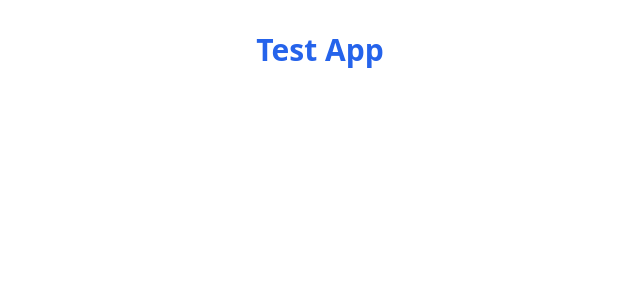
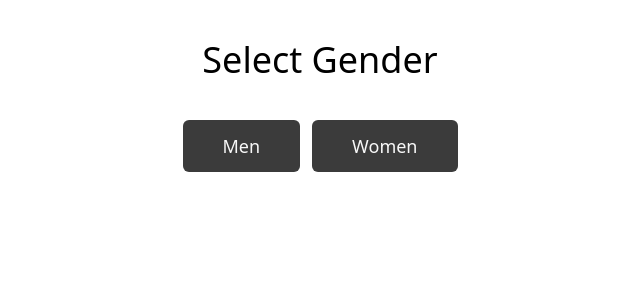
Before and after one commit to heshamfd195/wearcraft-3d-configurator, a React (Vite) app: page /gender in a window 1280 px wide. Shown: the top 300 px of the page, without its empty margins (320-960 px from the left). Built offline with nearby package versions, Linux system fonts and the light colour scheme.

Commit message:
basic routes created

```diff
--- a/index.html
+++ b/index.html
@@ -4,7 +4,7 @@
     <meta charset="UTF-8" />
     <link rel="icon" type="image/svg+xml" href="/vite.svg" />
     <meta name="viewport" content="width=device-width, initial-scale=1.0" />
-    <title>Vite + React + TS</title>
+    <title>TJM Configurator</title>
   </head>
   <body>
     <div id="root"></div>
--- a/package.json
+++ b/package.json
@@ -9,8 +9,12 @@
     "preview": "vite preview"
   },
   "dependencies": {
+    "localforage": "^1.10.0",
+    "match-sorter": "^6.3.1",
     "react": "^18.2.0",
-    "react-dom": "^18.2.0"
+    "react-dom": "^18.2.0",
+    "react-router-dom": "^6.4.4",
+    "sort-by": "^1.2.0"
   },
   "devDependencies": {
     "@types/react": "^18.0.24",
--- a/src/App.tsx
+++ b/src/App.tsx
@@ -1,16 +1,24 @@
-import { useState } from 'react'
-import reactLogo from './assets/react.svg'
-import './App.css'
-import './index.css'
+import { useState } from "react";
+import { BrowserRouter, Route, Routes } from "react-router-dom";
+import Category from "./pages/category";
+import Gender from "./pages/gender";
+import Home from "./pages/home";
+import Scene from "./stages/scene/scene";
+
 
 function App() {
+  return (
+    <BrowserRouter>
+      <Routes>
+        <Route path="/" element={<Home/>}/>
+        <Route path="gender" element={<Gender/>}/>
+        <Route path="category" element={<Category/>}/>
+        <Route path="scene" element={<Scene/>}/>
 
 
-  return (
-    <div className="text-blue-600 text-3xl font-bold">
-     <h1>Test App</h1>
-    </div>
-  )
+      </Routes>
+    </BrowserRouter>
+  );
 }
 
-export default App
+export default App;
--- /dev/null
+++ b/src/pages/category/index.tsx
@@ -0,0 +1,21 @@
+import React from 'react'
+import Card from '../../ui-components/stateful/cards/card'
+
+const mobile='flex-col '
+const desktop='flex-row '
+
+function Category() {
+
+  return (
+    <div className="items-center flex flex-col space-y-5 my-10">
+      <p className="text-3xl">Select Category</p>
+      <div className={`flex desktop:${desktop} mobile:${mobile} gap-2`}>
+        <Card title="Cafe Racer"/>
+        <Card title="Double Rider"/>
+        <Card title="Bomber"/>
+      </div>
+    </div>
+  )
+}
+
+export default Category
--- /dev/null
+++ b/src/pages/gender/index.tsx
@@ -0,0 +1,18 @@
+import React from 'react'
+import {useNavigate} from "react-router-dom"
+import { Button } from '../../ui-components/core/buttons/Button'
+
+function Gender() {
+  const navigate =useNavigate()
+  return (
+    <div className="flex flex-col items-center space-y-10 py-10">
+      <p className="text-4xl font-medium">Select Gender</p>
+      <div className="flex flex-row space-x-3 ">
+        <Button name={'Men'} color="contrast" onClick={()=>{navigate("/category")}}/>
+        <Button name={'Women'} color="contrast" onClick={()=>{navigate("/category")}}/>
+      </div>
+    </div>
+  )
+}
+
+export default Gender
--- /dev/null
+++ b/src/pages/home/index.tsx
@@ -0,0 +1,19 @@
+import React from "react";
+import { Button } from "../../ui-components/core/buttons/Button";
+import {useNavigate} from "react-router-dom"
+
+function Home() {
+  const navigate =useNavigate()
+  return (
+    <div>
+      <Button
+        name="Customize"
+        className="text-2xl font-semibold bg-primary-main"
+        color="contrast"
+        onClick={()=>navigate("/gender")}
+      />
+    </div>
+  );
+}
+
+export default Home;
--- /dev/null
+++ b/src/pages/routes/app-routes.ts
@@ -0,0 +1,3 @@
+export enum AppRoutes {
+
+}
--- /dev/null
+++ b/src/stages/scene/scene.tsx
@@ -0,0 +1,9 @@
+import React from 'react'
+
+const Scene = () => {
+  return (
+    <div>Scene</div>
+  )
+}
+
+export default Scene
--- /dev/null
+++ b/src/ui-components/core/buttons/Button.tsx
@@ -0,0 +1,42 @@
+import React, { FC } from "react";
+
+type ButtonProps = {
+  name: string;
+  size?: string;
+  variant?: string;
+  color?: string;
+  className?:string
+  textColor?: string;
+  selected?: boolean;
+  onClick?:React.MouseEventHandler<HTMLButtonElement>
+};
+
+export const Button: FC<ButtonProps> = ({
+  name,
+  size,
+  variant,
+  color,
+  className,
+  selected,
+  onClick
+}) => {
+  return (
+    <button
+    onClick={onClick}
+      className={`${className} rounded-md py-3 px-10 text-lg
+
+      ${ color === "contrast"
+          ? "bg-primary-dark text-primary-light hover:bg-primary-solid"
+          : "bg-primary-light text-primary-dark"
+      }
+      ${selected? "bg-primary-solid":null
+
+      }
+
+      `}
+
+    >
+      {name}
+    </button>
+  );
+};
--- /dev/null
+++ b/src/ui-components/stateful/cards/card.tsx
@@ -0,0 +1,15 @@
+import React, { FC } from "react";
+import { useNavigate } from "react-router-dom";
+
+const Card: FC<any> = ({ title }) => {
+  const navigate =useNavigate()
+  return (
+    <div className=" container flex flex-col space-y-4 items-center rounded-md p-6 border hover:bg-primary-main desktop:bg-primary-light "
+      onClick={()=>{navigate("/scene")}}>
+      <div className="container mx-auto px-4 border">Image</div>
+      <p className="text-lg">{title}</p>
+    </div>
+  );
+};
+
+export default Card;
--- a/tailwind.config.cjs
+++ b/tailwind.config.cjs
@@ -3,6 +3,34 @@ module.exports = {
   content: [ "./index.html","./src/**/*.{vue,html,js,ts,jsx,tsx}"],
   theme: {
     extend: {},
+    colors:{
+      text:{
+
+      },
+      primary:{
+        main:"#6B7280",
+        dark:"#3B3B3B",
+        light:"#F8F8F8",
+        solid:"#111111"
+
+      },
+      secondary:{
+
+      }
+    },
+    screens: {
+      'tablet': '640px',
+      // => @media (min-width: 640px) { ... }
+
+      'mobile': {'max':'1024px','min':'50px'},
+      // => @media (min-width: 1024px) { ... }
+
+      'desktop': {'max':'1800px','min':'1080px'},
+      // => @media (min-width: 1280px) { ... }
+    },
+    fontFamily: {
+      serif: ['Roboto'],
+    },
   },
   plugins: [],
 }
```
Also changed, not shown: 1 other file (tests, documents, lock files or other folders).
